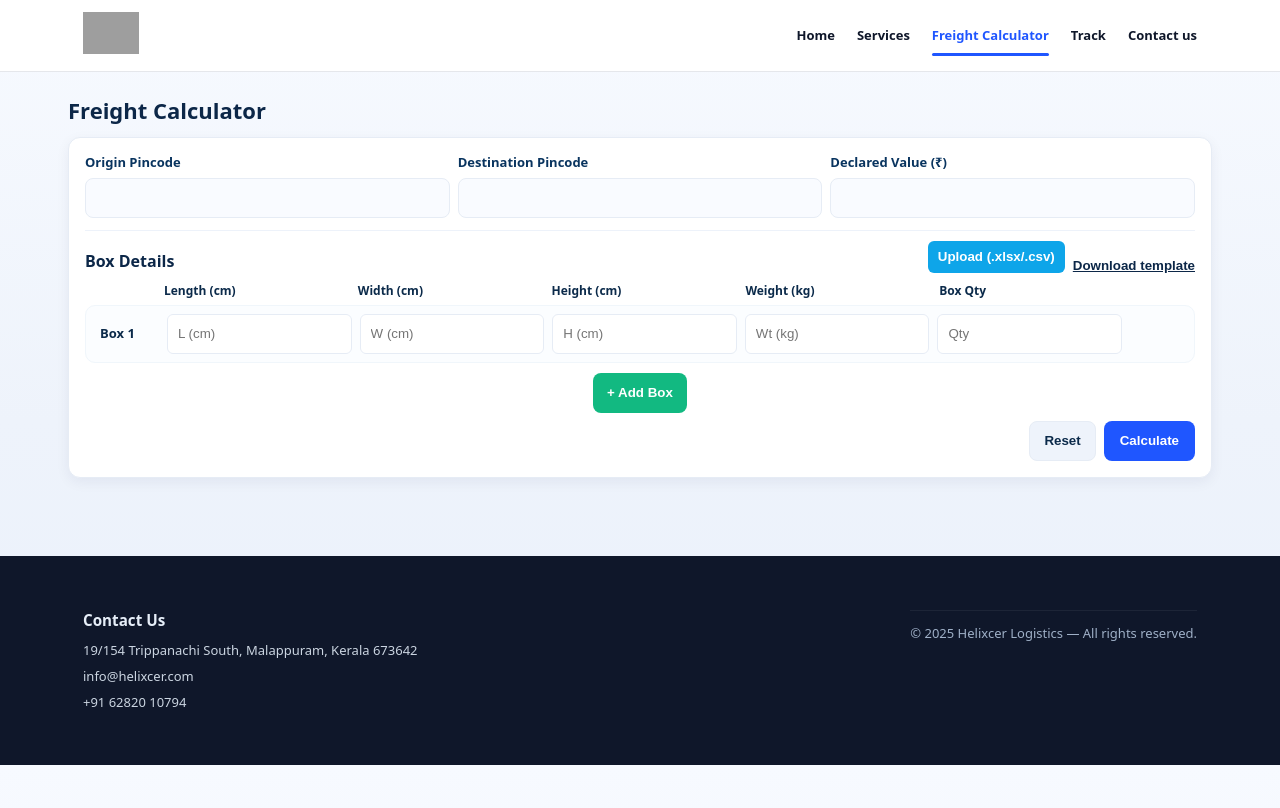
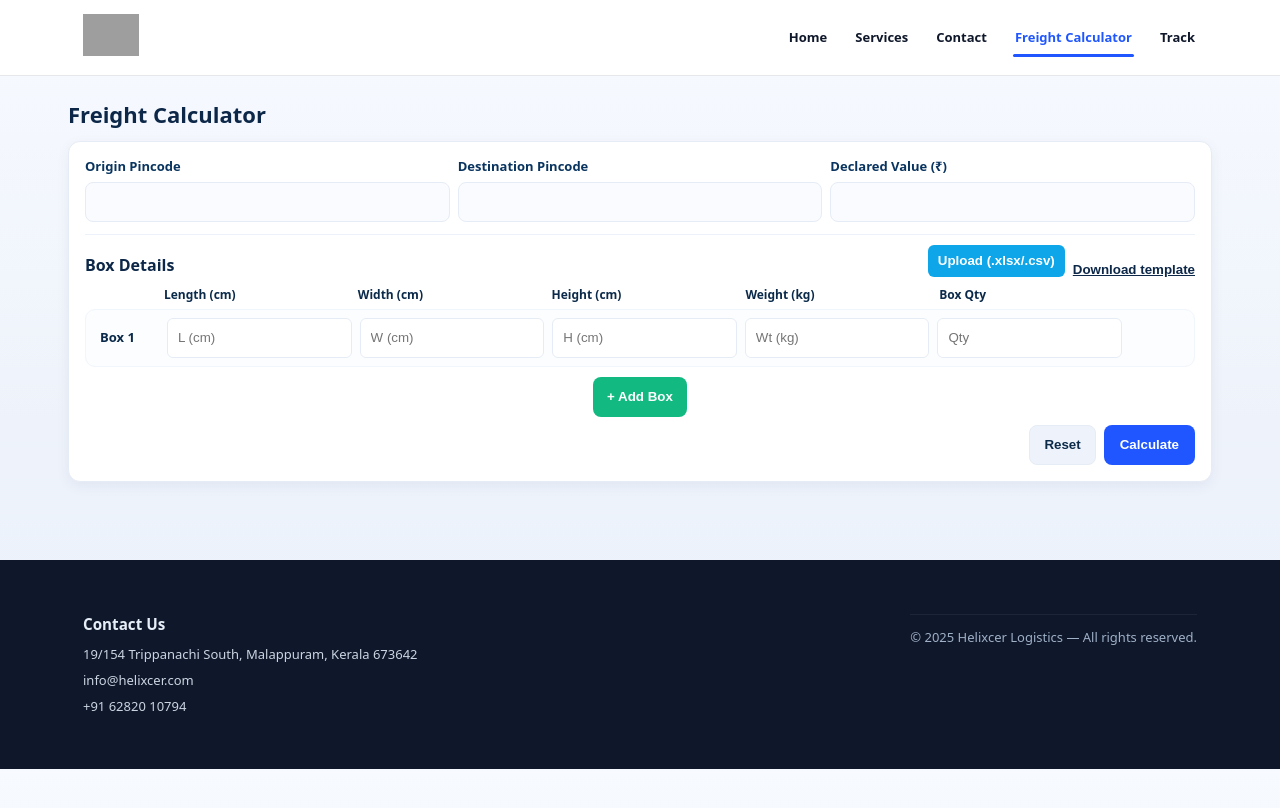
Before and after one commit to nisaran/helixcer-logistics, a Jekyll site: the page built from calculator/index.html, in a window 1280 px wide. Shown: the top 808 px of the page. Built offline with Jekyll 4.4.1, drawn with Linux system fonts in a browser that asks for light colours; grey boxes are pictures that could not be loaded.

Commit message:
Update header.html

```diff
--- a/_includes/header.html
+++ b/_includes/header.html
@@ -1,50 +1,127 @@
-<!-- _includes/header.html -->
 <header class="site-header" role="banner">
   <div class="header-wrap">
     <a class="logo" href="{{ site.baseurl }}/">
       <img src="https://static.wixstatic.com/media/35c132_abad5506f5da47bfb6082108b6b204e1~mv2.png" alt="Helixcer Logistics" />
     </a>
 
+    <!-- HAMBURGER BUTTON -->
     <button class="hamburger" aria-label="Toggle menu" onclick="document.body.classList.toggle('show-menu')">
-      <span></span><span></span><span></span>
+      <span></span>
+      <span></span>
+      <span></span>
     </button>
 
+    <!-- NAVIGATION -->
     <nav class="nav" role="navigation" aria-label="Primary">
       <ul>
         <li><a href="{{ site.baseurl }}/" {% if page.url == "/" %}class="active"{% endif %}>Home</a></li>
         <li><a href="{{ site.baseurl }}/#services">Services</a></li>
+        <li><a href="{{ site.baseurl }}/contact/" {% if page.url == "/contact/" %}class="active"{% endif %}>Contact</a></li>
         <li><a href="{{ site.baseurl }}/calculator/" {% if page.url == "/calculator/" %}class="active"{% endif %}>Freight Calculator</a></li>
         <li><a href="{{ site.baseurl }}/track/" {% if page.url == "/track/" %}class="active"{% endif %}>Track</a></li>
-        <li><a href="{{ site.baseurl }}/contact/" {% if page.url == "/contact/" %}class="active"{% endif %}>Contact us</a></li>
       </ul>
     </nav>
   </div>
 
   <style>
     :root {
-      --header-bg:#fff; --header-text:#0f172a; --accent:#1f56ff;
+      --header-bg:#fff;
+      --header-text:#0f172a;
+      --accent:#1f56ff;
     }
-    .site-header{width:100%;background:var(--header-bg);border-bottom:1px solid #e5e7eb;position:sticky;top:0;z-index:1000}
-    .header-wrap{max-width:1150px;margin:0 auto;padding:12px 18px;display:flex;align-items:center;justify-content:space-between;gap:16px}
-    .logo img{height:42px}
-    .nav ul{display:flex;gap:22px;list-style:none;margin:0;padding:0;align-items:center}
-    .nav a{text-decoration:none;color:var(--header-text);font-weight:600;padding:6px 0;position:relative}
-    .nav a.active{color:var(--accent)}
-    .nav a.active::after{content:"";position:absolute;left:0;bottom:-6px;height:3px;background:var(--accent);width:100%;border-radius:6px}
-    .hamburger{display:none;border:1px solid #e5e7eb;padding:6px;border-radius:8px;background:#fff}
-    .hamburger span{display:block;width:18px;height:3px;background:#0f172a;margin:3px 0;border-radius:3px}
+
+    .site-header{
+      width:100%;background:var(--header-bg);
+      border-bottom:1px solid #e5e7eb;
+      position:sticky;top:0;z-index:1000;
+    }
+
+    .header-wrap{
+      max-width:1150px;margin:0 auto;
+      padding:14px 18px;
+      display:flex;align-items:center;justify-content:space-between;
+    }
+
+    .logo img{height:42px;}
+
+    nav.nav ul{
+      display:flex;gap:24px;align-items:center;
+      list-style:none;margin:0;padding:0;
+    }
+    nav.nav a{
+      text-decoration:none;color:var(--header-text);
+      font-weight:600;position:relative;padding:6px 2px;
+    }
+    nav.nav a.active{
+      color:var(--accent);
+    }
+    nav.nav a.active::after{
+      content:"";position:absolute;left:0;bottom:-5px;
+      height:3px;width:100%;border-radius:4px;
+      background:var(--accent);
+    }
+
+    /* BIGGER HAMBURGER */
+    .hamburger{
+      display:none;
+      width:42px;
+      height:42px;
+      padding:8px;
+      border-radius:10px;
+      border:1px solid #e0e0e0;
+      background:#fff;
+      cursor:pointer;
+      position:relative;
+      justify-content:center;
+      align-items:center;
+    }
+
+    .hamburger span{
+      display:block;
+      width:26px;
+      height:3px;
+      margin:5px 0;
+      background:#0f172a;
+      border-radius:4px;
+      transition:0.3s ease;
+    }
+
+    /* MOBILE MENU */
     @media(max-width:820px){
-      .nav{display:none;position:absolute;left:0;right:0;top:68px;background:#fff;padding:16px;border-bottom-left-radius:12px;border-bottom-right-radius:12px;box-shadow:0 8px 20px rgba(0,0,0,0.06)}
-      body.show-menu .nav{display:block}
-      .nav ul{flex-direction:column;align-items:flex-start;gap:14px}
-      .hamburger{display:block}
+      nav.nav{
+        display:none;
+        position:absolute;
+        left:0;right:0;top:68px;
+        background:#fff;
+        padding:18px 20px;
+        border-bottom-left-radius:12px;
+        border-bottom-right-radius:12px;
+        box-shadow:0 8px 24px rgba(0,0,0,0.06);
+      }
+      body.show-menu nav.nav{display:block;}
+      nav.nav ul{flex-direction:column;align-items:flex-start;gap:16px;}
+
+      .hamburger{display:flex;}
+    }
+
+    /* ANIMATE → X */
+    body.show-menu .hamburger span:nth-child(1){
+      transform:translateY(8px) rotate(45deg);
+    }
+    body.show-menu .hamburger span:nth-child(2){
+      opacity:0;
+    }
+    body.show-menu .hamburger span:nth-child(3){
+      transform:translateY(-8px) rotate(-45deg);
     }
   </style>
 
   <script>
-    // auto close mobile nav on link click
-    document.addEventListener('click', function (e) {
-      if (e.target.closest('.nav a')) document.body.classList.remove('show-menu');
+    // Close menu when clicking any link
+    document.addEventListener("click", (e)=>{
+      if(e.target.closest(".nav a")){
+        document.body.classList.remove("show-menu");
+      }
     });
   </script>
 </header>
```
